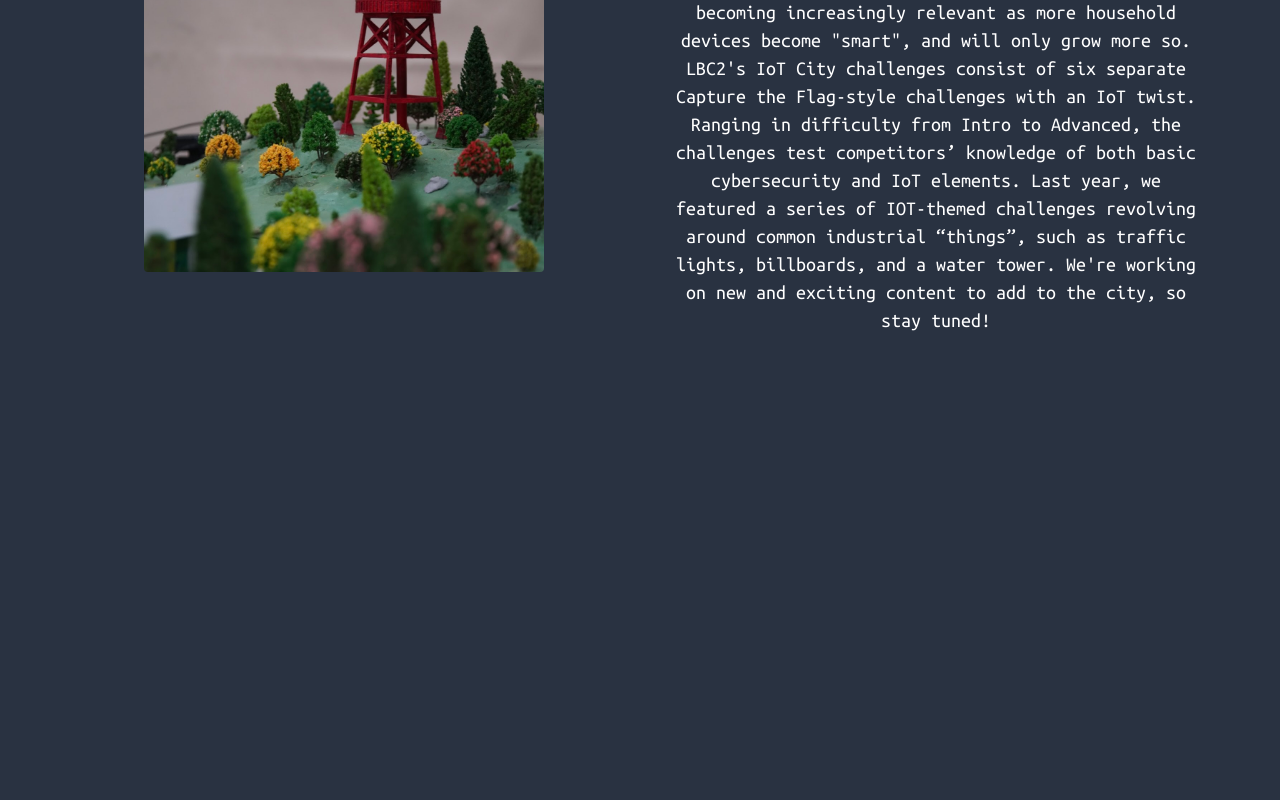
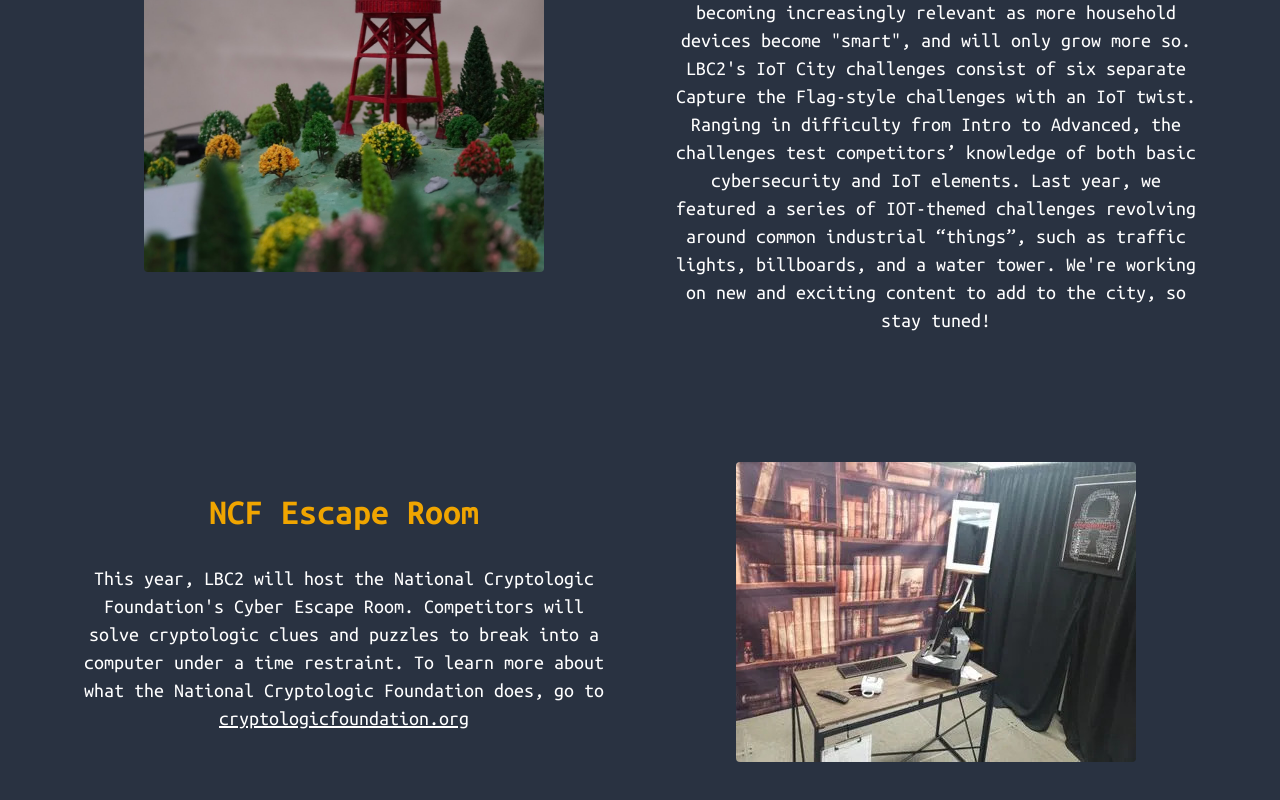
Before and after one commit to cwnaze/LBC2-Website-Svelte, a SvelteKit app: page /details in a window 1280 px wide. Shown: the part 1830-2630 px from the top of the page. Before the commit the page ends 2228 px from the top, so only its background shows below. Built offline with nearby package versions, Linux system fonts and the light colour scheme.

Commit message:
feat: escape room on details page

```diff
--- a/src/routes/details/+page.svelte
+++ b/src/routes/details/+page.svelte
@@ -38,3 +38,11 @@
         <p class=" text-center text-white text-xl mt-2 mb-8">IoT (Internet of Things) is how different appliances, or things, connect and communicate with each other. This can include your home security camera, phone, and even your toaster! IoT is becoming increasingly relevant as more household devices become "smart", and will only grow more so. LBC2's IoT City challenges consist of six separate Capture the Flag-style challenges with an IoT twist. Ranging in difficulty from Intro to Advanced, the challenges test competitors’ knowledge of both basic cybersecurity and IoT elements. Last year, we featured a series of IOT-themed challenges revolving around common industrial “things”, such as traffic lights, billboards, and a water tower. We're working on new and exciting content to add to the city, so stay tuned!</p>
     </div>
 </div>
+<div class="max-lg:block grid grid-cols-2 mx-20 gap-16 items-center justify-center mb-8">
+    <div>
+        <h2 class="text-yellow-200 text-4xl font-black m-8 text-center">NCF Escape Room</h2>
+        <p class=" text-center text-white text-xl mt-2 mb-8">This year, LBC2 will host the National Cryptologic Foundation's Cyber Escape Room. Competitors will solve cryptologic clues and puzzles to break into a computer under a time restraint. To learn more about what the National Cryptologic Foundation does, go to <a href="https://cryptologicfoundation.org/" class="underline hover:text-yellow-100">cryptologicfoundation.org</a></div>
+    <div class="p-16">
+        <img src="/images/escape-room.jpg" alt="NCF Escape Room" class="h-auto rounded max-lg:hidden">
+    </div>
+</div>
```
